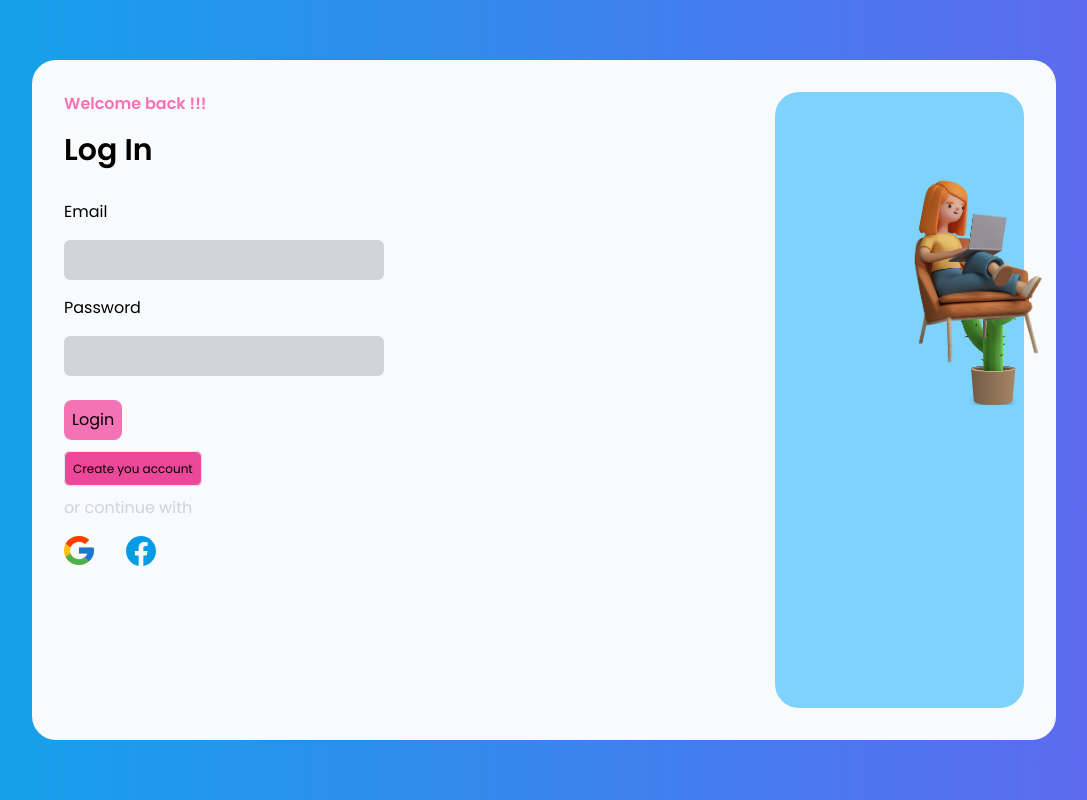
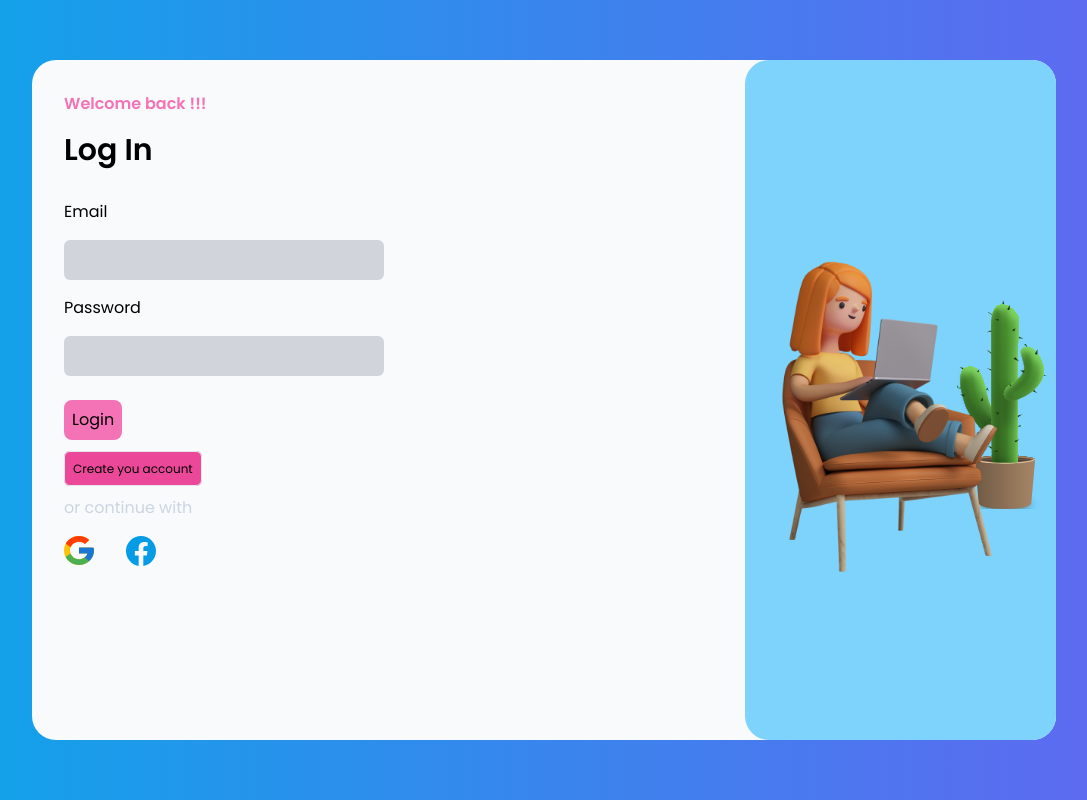
Before and after one commit to TheRitikDubey/MyShop, a React (Create React App) app: page / in a window 1280 px wide. Shown: the whole page, without its empty margins (96-1183 px from the left). Built offline with nearby package versions, Linux system fonts and the light colour scheme.

Commit message:
login page desing page fix

```diff
--- a/src/pages/Login.jsx
+++ b/src/pages/Login.jsx
@@ -50,8 +50,8 @@ function Login() {
     {
       user === '' || user === null ?
       <div className="flex justify-center items-center bg-gradient-to-r from-sky-500 to-indigo-500 h-screen">
-      <div className="p-8 flex justify-between w-[80%] h-[85%] rounded-3xl bg-slate-50">
-        <div className="w-[100%]">
+      <div className="flex justify-between w-[80%] h-[85%] rounded-3xl bg-slate-50">
+        <div className="p-8 w-[100%]">
           <div className="flex flex-col gap-4">
             <h2 className="text-pink-400 text-md font-semibold">
               Welcome back !!!
@@ -98,14 +98,14 @@ function Login() {
             </div>
           </div>
         </div>
-        <div className="bg-sky-300 w-[35%] rounded-3xl hidden md:block lg:block">
+        <div className="bg-sky-300 w-[45%] rounded-3xl hidden md:block lg:block">
           <div className="mt-16">
-            <div className="flex ml-20">
-              <div className="relative z-50">
-                <img src={Character} className="z-100" alt="" />
+            <div className="flex gap-1">
+              <div className="relative top-24 z-50 -ml-16">
+                <img src={Character}  className="z-100 max-w-[130%]" alt="" />
               </div>
-              <div className="relative -ml-32 top-24 z-10">
-                <img src={Cactus} className="z-10" alt="" />
+              <div className="relative top-44 z-10">
+                <img src={Cactus} className="z-10 -ml-[30px] max-w-[130%]" alt="" />
               </div>
             </div>
           </div>
```
